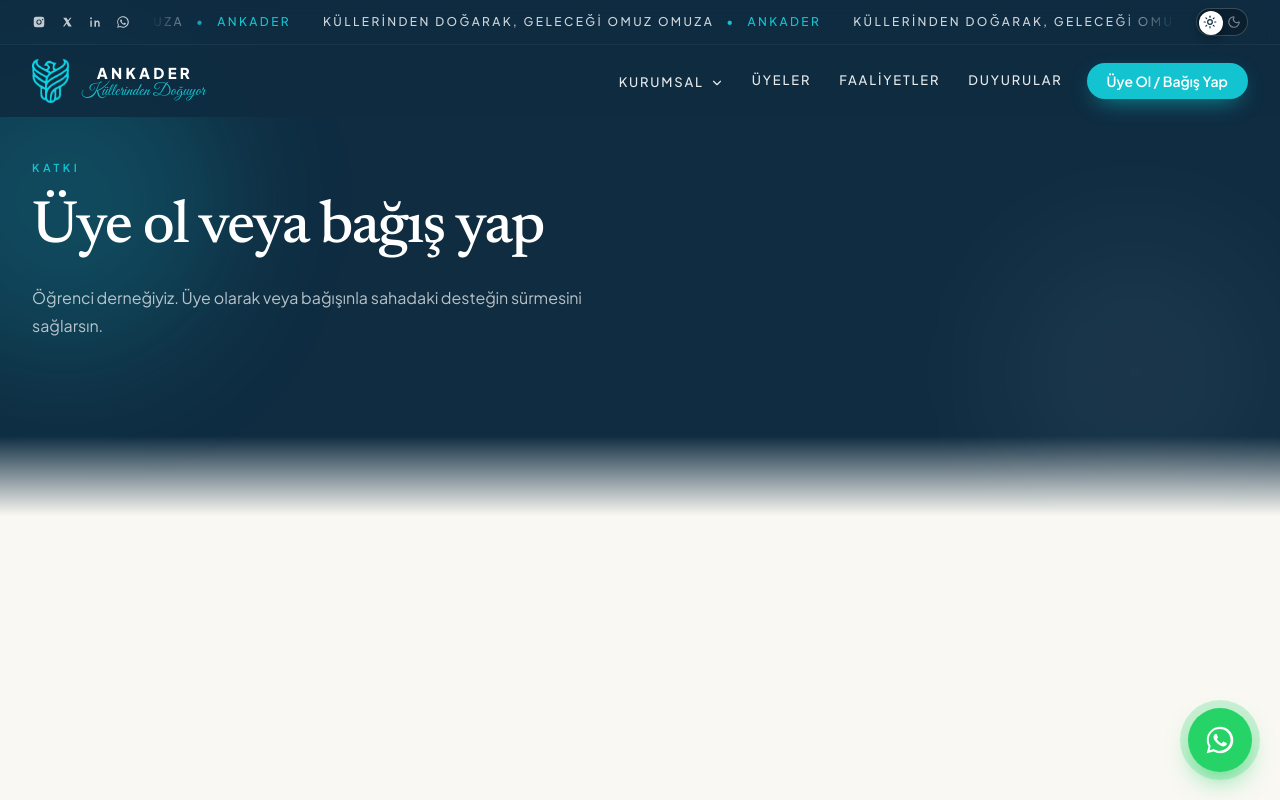
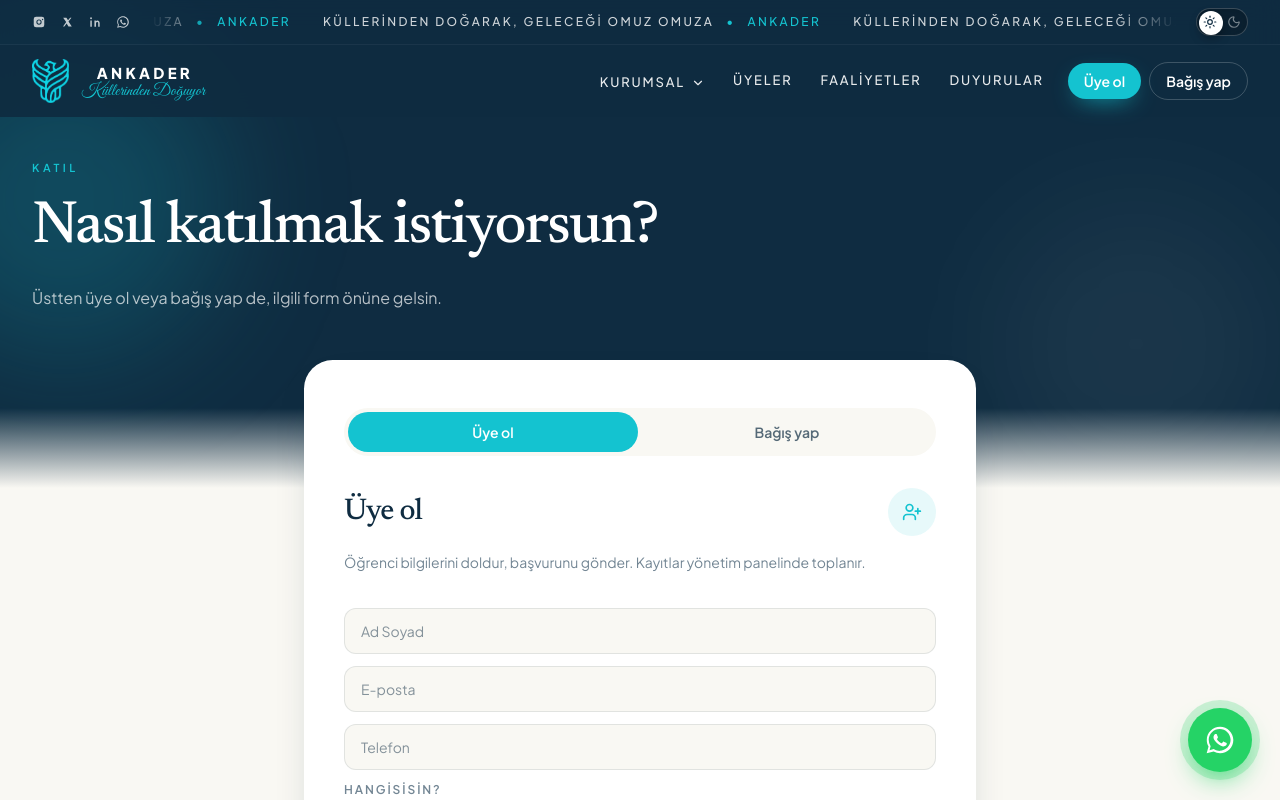
Before and after one commit to omerekin34/ankader, a Next.js app in the folder ankader-site/: page /uye in a window 1280 px wide. Shown: the top 800 px of the page. Built offline with nearby package versions, Linux system fonts and the light colour scheme.

Commit message:
ankader4

```diff
--- a/ankader-site/app/duyurular/[slug]/page.tsx
+++ b/ankader-site/app/duyurular/[slug]/page.tsx
@@ -72,10 +72,16 @@ export default async function DuyuruDetayPage({ params }: PageProps) {
             </div>
             <div className="mt-10 flex flex-wrap gap-3 border-t border-secondary/10 pt-8">
               <a
-                href="/uye"
+                href="/uye?yol=uye"
                 className="inline-flex rounded-full bg-primary px-5 py-2.5 text-sm font-semibold text-white hover:bg-primary/90"
               >
-                Üye ol / Bağış yap
+                Üye ol
+              </a>
+              <a
+                href="/uye?yol=bagis"
+                className="inline-flex rounded-full border border-secondary/10 px-5 py-2.5 text-sm font-semibold hover:border-primary/40"
+              >
+                Bağış yap
               </a>
               <a
                 href="/faaliyetler"
--- a/ankader-site/app/faaliyetler/page.tsx
+++ b/ankader-site/app/faaliyetler/page.tsx
@@ -42,13 +42,21 @@ export default async function FaaliyetlerPage({
             <p className="mt-3 max-w-2xl text-base leading-relaxed text-accent">
               Mentörlük, kariyer buluşmaları, vefa programları ve okul ziyaretleri. Gönüllü veya üye olarak sahaya inebilirsin.
             </p>
-            <a
-              href="/uye"
-              className="mt-8 inline-flex items-center gap-2 rounded-2xl bg-primary px-5 py-3 text-sm font-semibold text-white hover:bg-primary/90"
-            >
-              Katıl
-              <ArrowRight className="size-4" aria-hidden />
-            </a>
+            <div className="mt-8 flex flex-wrap gap-3">
+              <a
+                href="/uye?yol=uye"
+                className="inline-flex items-center gap-2 rounded-2xl bg-primary px-5 py-3 text-sm font-semibold text-white hover:bg-primary/90"
+              >
+                Üye ol
+                <ArrowRight className="size-4" aria-hidden />
+              </a>
+              <a
+                href="/uye?yol=bagis"
+                className="inline-flex items-center rounded-2xl border border-secondary/10 px-5 py-3 text-sm font-semibold hover:border-primary/40"
+              >
+                Bağış yap
+              </a>
+            </div>
           </div>
         </section>
       </main>
--- /dev/null
+++ b/ankader-site/app/uye/ContributeChoice.tsx
@@ -0,0 +1,105 @@
+"use client";
+
+import DonateBox from "@/app/uye/DonateBox";
+import JoinForm from "@/app/uye/JoinForm";
+import type { SiteData } from "@/lib/site-types";
+import { HeartHandshake, UserPlus } from "lucide-react";
+import { useRouter, useSearchParams } from "next/navigation";
+import { useEffect, useState } from "react";
+
+type Mode = "uye" | "bagis";
+
+function modeFromQuery(value: string | null): Mode {
+  return value === "bagis" ? "bagis" : "uye";
+}
+
+export default function ContributeChoice({
+  donate,
+  email,
+}: {
+  donate: SiteData["donate"];
+  email: string;
+}) {
+  const searchParams = useSearchParams();
+  const router = useRouter();
+  const [mode, setMode] = useState<Mode>(() => modeFromQuery(searchParams.get("yol")));
+
+  useEffect(() => {
+    setMode(modeFromQuery(searchParams.get("yol")));
+  }, [searchParams]);
+
+  function go(next: Mode) {
+    setMode(next);
+    router.replace(`/uye?yol=${next}`, { scroll: false });
+  }
+
+  const join = mode === "uye";
+
+  return (
+    <article
+      className={`mx-auto max-w-2xl overflow-hidden rounded-[1.8rem] px-6 py-8 shadow-[0_18px_50px_-28px_rgba(15,44,65,0.45)] sm:px-10 sm:py-12 ${
+        join ? "bg-white" : "bg-secondary text-white"
+      }`}
+    >
+      <div
+        className={`grid grid-cols-2 gap-1 rounded-full p-1 ${
+          join ? "bg-background" : "bg-white/10"
+        }`}
+        role="tablist"
+        aria-label="Katılım türü"
+      >
+        <button
+          type="button"
+          role="tab"
+          aria-selected={join}
+          onClick={() => go("uye")}
+          className={`rounded-full px-4 py-2.5 text-sm font-semibold transition ${
+            join ? "bg-primary text-white" : "text-white/70 hover:text-white"
+          }`}
+        >
+          Üye ol
+        </button>
+        <button
+          type="button"
+          role="tab"
+          aria-selected={!join}
+          onClick={() => go("bagis")}
+          className={`rounded-full px-4 py-2.5 text-sm font-semibold transition ${
+            !join
+              ? "bg-primary text-white"
+              : "text-secondary/70 hover:text-secondary"
+          }`}
+        >
+          Bağış yap
+        </button>
+      </div>
+
+      <div className="mt-8 flex items-center justify-between gap-4">
+        <h2 className="min-w-0 text-3xl">{join ? donate.joinTitle : donate.donateTitle}</h2>
+        <span
+          className={`inline-flex size-12 shrink-0 items-center justify-center rounded-full ${
+            join ? "bg-primary/10 text-primary" : "bg-primary/20 text-primary"
+          }`}
+        >
+          {join ? <UserPlus className="size-5" aria-hidden /> : <HeartHandshake className="size-5" aria-hidden />}
+        </span>
+      </div>
+      <p className={`mt-3 text-sm leading-7 ${join ? "text-accent" : "text-white/70"}`}>
+        {join ? donate.joinText : donate.donateText}
+      </p>
+
+      {join ? (
+        <JoinForm />
+      ) : (
+        <DonateBox
+          iban={donate.iban}
+          bank={donate.bank}
+          accountName={donate.accountName}
+          note={donate.note}
+          amounts={donate.amounts}
+          email={email}
+        />
+      )}
+    </article>
+  );
+}
--- a/ankader-site/app/uye/page.tsx
+++ b/ankader-site/app/uye/page.tsx
@@ -1,13 +1,12 @@
+import ContributeChoice from "@/app/uye/ContributeChoice";
 import { PageHero } from "@/components/PageHero";
 import { Footer, Navbar } from "@/components/SiteChrome";
 import { readSite } from "@/lib/site-data";
-import { HeartHandshake, UserPlus } from "lucide-react";
 import type { Metadata } from "next";
-import DonateBox from "./DonateBox";
-import JoinForm from "./JoinForm";
+import { Suspense } from "react";
 
 export const metadata: Metadata = {
-  title: "Üye Ol / Bağış Yap — ANKADER",
+  title: "Katıl — ANKADER",
   description: "ANKADER'e üye olun veya bağış yaparak dayanışmaya katılın.",
 };
 
@@ -21,47 +20,15 @@ export default async function UyePage() {
       <Navbar contact={site.contact} />
       <main>
         <PageHero
-          eyebrow={site.donate.pageEyebrow}
-          title={site.donate.pageTitle}
-          text={site.donate.pageText}
+          eyebrow="Katıl"
+          title="Nasıl katılmak istiyorsun?"
+          text="Üstten üye ol veya bağış yap de, ilgili form önüne gelsin."
         />
 
-        <section className="relative z-10 -mt-20 px-5 pb-24 sm:-mt-24 sm:px-8">
-          <div className="mx-auto grid max-w-6xl gap-6 lg:grid-cols-2">
-            <article data-reveal className="reveal rounded-2xl border border-secondary/10 bg-white p-8 sm:p-10">
-              <span className="inline-flex size-11 items-center justify-center rounded-full bg-primary/10 text-primary">
-                <UserPlus className="size-5" aria-hidden />
-              </span>
-              <p className="mt-6 text-xs font-semibold tracking-[0.22em] text-primary uppercase">01</p>
-              <h2 className="mt-2 text-3xl">{site.donate.joinTitle}</h2>
-              <p className="mt-3 text-sm leading-7 text-accent">
-                {site.donate.joinText}
-              </p>
-              <JoinForm />
-            </article>
-
-            <article
-              data-reveal
-              className="reveal rounded-2xl border border-secondary bg-secondary p-8 text-white sm:p-10"
-            >
-              <span className="inline-flex size-11 items-center justify-center rounded-full bg-primary/20 text-primary">
-                <HeartHandshake className="size-5" aria-hidden />
-              </span>
-              <p className="mt-6 text-xs font-semibold tracking-[0.22em] text-primary uppercase">02</p>
-              <h2 className="mt-2 text-3xl">{site.donate.donateTitle}</h2>
-              <p className="mt-3 text-sm leading-7 text-white/70">
-                {site.donate.donateText}
-              </p>
-              <DonateBox
-                iban={site.donate.iban}
-                bank={site.donate.bank}
-                accountName={site.donate.accountName}
-                note={site.donate.note}
-                amounts={site.donate.amounts}
-                email={site.contact.email}
-              />
-            </article>
-          </div>
+        <section className="relative z-10 -mt-28 px-5 pb-24 sm:-mt-32 sm:px-8">
+          <Suspense fallback={<p className="mx-auto max-w-4xl text-sm text-accent">Yükleniyor…</p>}>
+            <ContributeChoice donate={site.donate} email={site.contact.email} />
+          </Suspense>
         </section>
       </main>
       <Footer contact={site.contact} />
--- a/ankader-site/app/uyeler/page.tsx
+++ b/ankader-site/app/uyeler/page.tsx
@@ -35,10 +35,10 @@ export default async function UyelerPage() {
                 <p className="mt-2 text-sm text-accent">{members.length} kişi</p>
               </div>
               <a
-                href="/uye"
+                href="/uye?yol=uye"
                 className="inline-flex rounded-full bg-primary px-5 py-2.5 text-sm font-semibold text-white hover:bg-primary/90"
               >
-                Üye ol / Bağış yap
+                Üye ol
               </a>
             </div>
             <MembersDirectory members={members} />
--- a/ankader-site/components/DuyurularBoard.tsx
+++ b/ankader-site/components/DuyurularBoard.tsx
@@ -124,6 +124,18 @@ export default function DuyurularBoard({
 
       <div className="mt-8 flex flex-wrap gap-2 border-t border-secondary/10 pt-6">
         <a
+          href="/uye?yol=uye"
+          className="inline-flex rounded-full bg-primary px-4 py-2.5 text-sm font-semibold text-white hover:bg-primary/90"
+        >
+          Üye ol
+        </a>
+        <a
+          href="/uye?yol=bagis"
+          className="inline-flex rounded-full border border-secondary/10 px-4 py-2.5 text-sm font-semibold hover:border-primary/40"
+        >
+          Bağış yap
+        </a>
+        <a
           href={whatsappHref}
           target="_blank"
           rel="noreferrer"
@@ -131,12 +143,6 @@ export default function DuyurularBoard({
         >
           WhatsApp’tan katıl
         </a>
-        <a
-          href="/uye"
-          className="inline-flex rounded-full border border-secondary/10 px-4 py-2.5 text-sm font-semibold hover:border-primary/40"
-        >
-          Üye ol / Bağış yap
-        </a>
       </div>
     </div>
   );
--- a/ankader-site/components/JoinBand.tsx
+++ b/ankader-site/components/JoinBand.tsx
@@ -17,16 +17,16 @@ export default function JoinBand({
         <h2 className="mt-4 max-w-3xl text-3xl leading-tight sm:text-5xl">{title}</h2>
         <div className="mt-8 flex flex-col gap-3 sm:flex-row">
           <a
-            href="/uye"
+            href="/uye?yol=uye"
             className="inline-flex items-center justify-center rounded-full bg-primary px-6 py-3 text-sm font-semibold text-white transition duration-500 hover:bg-primary/90"
           >
-            Üye ol / Bağış yap
+            Üye ol
           </a>
           <a
-            href="/faaliyetler"
+            href="/uye?yol=bagis"
             className="inline-flex items-center justify-center rounded-full border border-white/20 px-6 py-3 text-sm font-semibold text-white transition duration-500 hover:border-primary"
           >
-            Faaliyetleri gör
+            Bağış yap
           </a>
         </div>
       </div>
--- a/ankader-site/components/SiteChrome.tsx
+++ b/ankader-site/components/SiteChrome.tsx
@@ -77,6 +77,13 @@ export function Navbar({ contact = fallbackContact }: { contact?: SiteData["cont
     setKurumsalOpen(false);
   }, [pathname]);
 
+  useEffect(() => {
+    document.body.style.overflow = open ? "hidden" : "";
+    return () => {
+      document.body.style.overflow = "";
+    };
+  }, [open]);
+
   const socials = [
     { label: "Instagram", href: contact.instagram, path: SOCIAL.instagram },
     { label: "Twitter", href: contact.twitter, path: SOCIAL.twitter },
@@ -92,6 +99,7 @@ export function Navbar({ contact = fallbackContact }: { contact?: SiteData["cont
   const glassNav = overlay ? "bg-secondary/72" : "bg-secondary/92";
 
   return (
+    <>
     <header className="fixed inset-x-0 top-0 z-50 text-white backdrop-blur-md">
       <div className={`border-b border-white/5 transition-colors duration-300 ${glassTop}`}>
         <div className="mx-auto flex max-w-7xl items-center gap-5 px-5 py-2 sm:px-8">
@@ -140,7 +148,8 @@ export function Navbar({ contact = fallbackContact }: { contact?: SiteData["cont
           <BrandLockup />
         </a>
 
-        <nav className="ml-auto hidden items-center gap-7 lg:flex" aria-label="Ana menü">
+        <div className="ml-auto flex items-center gap-6">
+        <nav className="hidden items-center gap-7 lg:flex" aria-label="Ana menü">
           <div className="has-drop relative">
             <button
               type="button"
@@ -185,10 +194,16 @@ export function Navbar({ contact = fallbackContact }: { contact?: SiteData["cont
 
         <div className="flex items-center gap-2">
           <a
-            href="/uye"
-            className="inline-flex items-center justify-center whitespace-nowrap rounded-full bg-primary px-4 py-2 text-xs font-semibold text-white shadow-[0_8px_24px_-10px_rgba(20,195,208,0.95)] transition hover:bg-primary/90 sm:px-5 sm:text-sm"
+            href="/uye?yol=uye"
+            className="hidden items-center justify-center whitespace-nowrap rounded-full bg-primary px-4 py-2 text-xs font-semibold text-white shadow-[0_8px_24px_-10px_rgba(20,195,208,0.95)] transition hover:bg-primary/90 sm:inline-flex sm:text-sm"
           >
-            Üye Ol / Bağış Yap
+            Üye ol
+          </a>
+          <a
+            href="/uye?yol=bagis"
+            className="hidden items-center justify-center whitespace-nowrap rounded-full border border-white/20 px-4 py-2 text-xs font-semibold text-white transition hover:border-primary sm:inline-flex sm:text-sm"
+          >
+            Bağış yap
           </a>
           <button
             type="button"
@@ -202,9 +217,37 @@ export function Navbar({ contact = fallbackContact }: { contact?: SiteData["cont
         </div>
         </div>
       </div>
+      </div>
+    </header>
 
-      {open && (
-        <nav className="border-t border-white/10 bg-secondary px-4 py-3 lg:hidden" aria-label="Mobil menü">
+      <div
+        className={`fixed inset-0 z-[60] lg:hidden ${open ? "pointer-events-auto" : "pointer-events-none"}`}
+        aria-hidden={!open}
+      >
+        <button
+          type="button"
+          className={`absolute inset-0 bg-black/50 transition-opacity duration-300 ${open ? "opacity-100" : "opacity-0"}`}
+          aria-label="Menüyü kapat"
+          onClick={() => setOpen(false)}
+        />
+        <aside
+          className={`absolute inset-y-0 right-0 flex w-[min(22rem,88vw)] flex-col bg-secondary shadow-[-24px_0_48px_-24px_rgba(0,0,0,0.55)] transition-transform duration-300 ease-[cubic-bezier(0.22,1,0.36,1)] ${
+            open ? "translate-x-0" : "translate-x-full"
+          }`}
+          aria-label="Mobil menü"
+        >
+          <div className="flex items-center justify-between border-b border-white/10 px-5 py-4">
+            <p className="text-[11px] font-semibold tracking-[0.2em] text-primary uppercase">Menü</p>
+            <button
+              type="button"
+              className="inline-flex size-10 items-center justify-center rounded-xl"
+              aria-label="Menüyü kapat"
+              onClick={() => setOpen(false)}
+            >
+              <X className="size-5" />
+            </button>
+          </div>
+          <nav className="flex-1 overflow-y-auto px-3 py-3">
             <button
               type="button"
               className="flex w-full items-center justify-between rounded-xl px-3 py-3 text-left text-sm"
@@ -241,23 +284,31 @@ export function Navbar({ contact = fallbackContact }: { contact?: SiteData["cont
                 key={link.href}
                 href={link.href}
                 onClick={() => setOpen(false)}
-              className={`block rounded-xl px-3 py-3 text-sm ${
-                pathname === link.href ? "text-primary" : ""
-              }`}
+                className={`block rounded-xl px-3 py-3 text-sm ${pathname === link.href ? "text-primary" : ""}`}
               >
                 {link.label}
               </a>
             ))}
+          </nav>
+          <div className="grid gap-2 border-t border-white/10 p-4">
             <a
-            href="/uye"
+              href="/uye?yol=uye"
               onClick={() => setOpen(false)}
-            className="mt-2 block rounded-full bg-primary px-3 py-3 text-center text-sm font-semibold text-white"
+              className="block rounded-full bg-primary px-3 py-3 text-center text-sm font-semibold text-white"
             >
-            Üye Ol / Bağış Yap
+              Üye ol
             </a>
-        </nav>
-      )}
-    </header>
+            <a
+              href="/uye?yol=bagis"
+              onClick={() => setOpen(false)}
+              className="block rounded-full border border-white/20 px-3 py-3 text-center text-sm font-semibold"
+            >
+              Bağış yap
+            </a>
+          </div>
+        </aside>
+      </div>
+    </>
   );
 }
 
@@ -294,12 +345,20 @@ export function Footer({ contact = fallbackContact }: { contact?: SiteData["cont
           <p className="mt-4 text-sm leading-relaxed text-white/70">
             Geleceği birlikte, küllerimizden doğarak inşa ediyoruz.
           </p>
+          <div className="mt-6 flex flex-col gap-2 sm:flex-row">
             <a
-            href="/uye"
-            className="mt-6 inline-flex rounded-full bg-primary px-4 py-2 text-sm font-semibold text-white hover:bg-primary/90"
+              href="/uye?yol=uye"
+              className="inline-flex items-center justify-center rounded-full bg-primary px-4 py-2 text-sm font-semibold text-white hover:bg-primary/90"
             >
-            Üye ol / Bağış yap
+              Üye ol
             </a>
+            <a
+              href="/uye?yol=bagis"
+              className="inline-flex items-center justify-center rounded-full border border-white/20 px-4 py-2 text-sm font-semibold hover:border-primary"
+            >
+              Bağış yap
+            </a>
+          </div>
         </div>
 
         <div>
--- a/ankader-site/components/StatsStrip.tsx
+++ b/ankader-site/components/StatsStrip.tsx
@@ -15,7 +15,9 @@ export default function StatsStrip({ items }: { items: SiteData["stats"] }) {
             <article
               key={item.label}
               data-reveal
-              className="reveal bg-background px-5 py-8"
+              className={`reveal bg-background px-5 py-8 ${
+                index === items.length - 1 ? "col-span-2 sm:col-span-2 lg:col-span-1" : ""
+              }`}
               style={{ "--reveal-delay": `${index * 90}ms` } as CSSProperties}
             >
               <Icon className="size-4 text-primary" aria-hidden />
```
Lines whose indentation alone changed are shown as unchanged.
